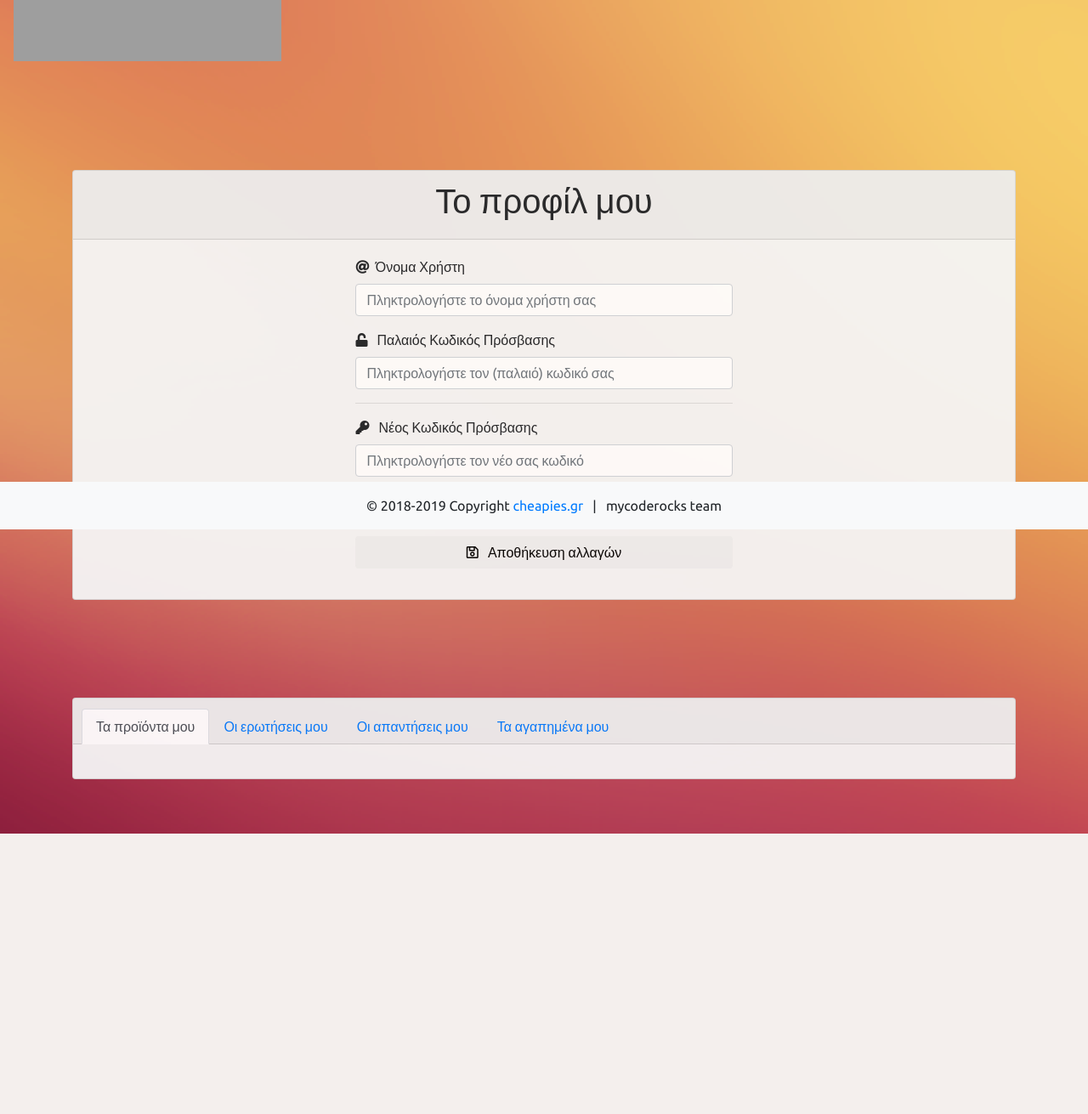
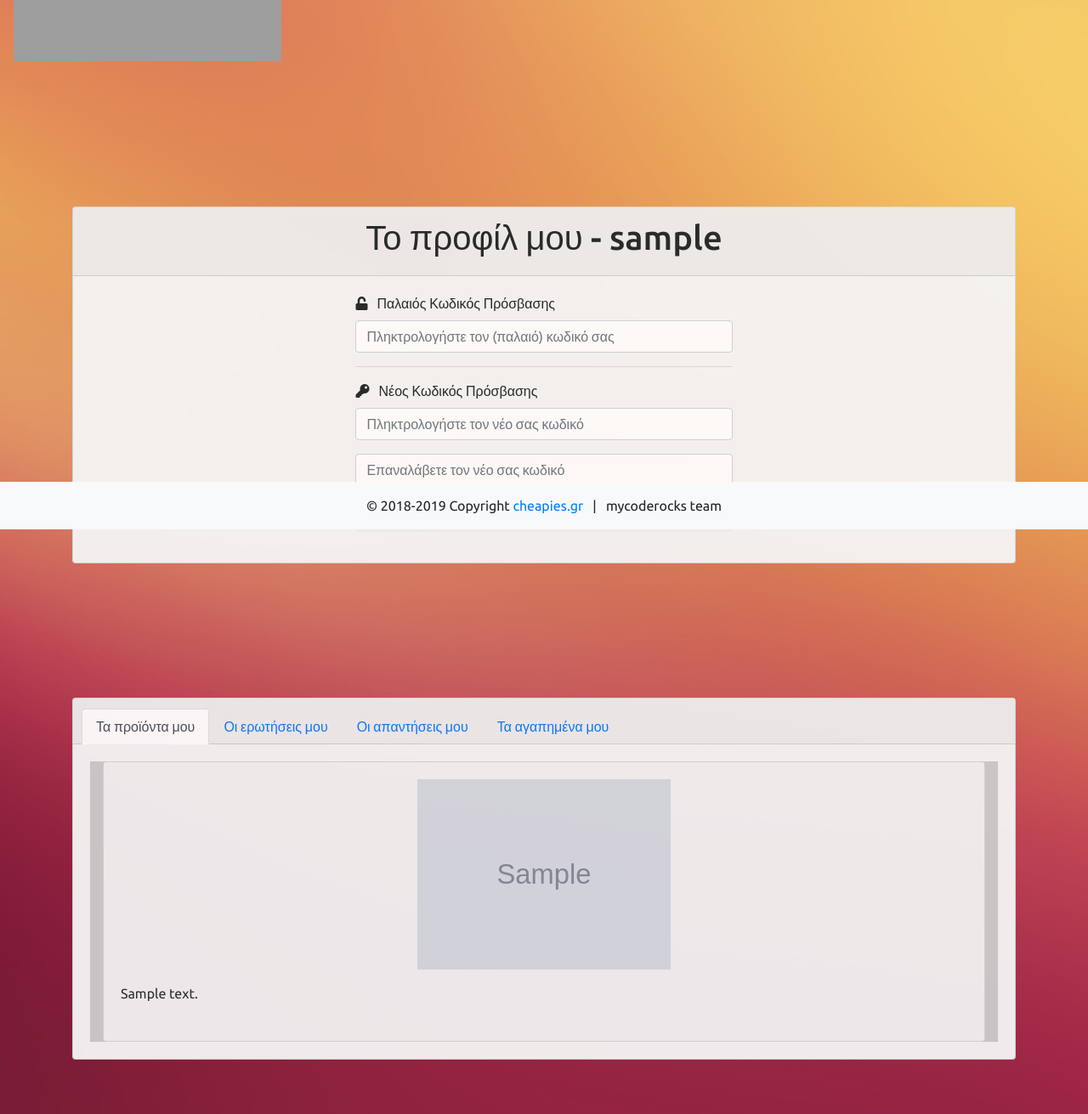
Before and after one commit to papachristoumarios/ntua-softeng, a Django app: page /profile in a window 1280 px wide. Shown: the part 177-1488 px from the top of the page at 85% size. Before the commit the page ends 1158 px from the top, so only its background shows below. Run offline with Django 3.2, Linux system fonts and the light colour scheme; a user stored in the database is signed in; tables that the repository leaves empty hold one stand-in row (values such as "Sample post"); grey boxes marked "Sample" are stand-in pictures; some libraries are stand-ins or nearby versions; grey boxes are pictures that could not be loaded.

Commit message:
Profile page 95% complete

```diff
--- a/cheapiesgr/forms.py
+++ b/cheapiesgr/forms.py
@@ -230,17 +230,12 @@ class AnswerForm(forms.Form):
     )
 
 
+class FavoritesForm(forms.Form):
+    """ Does nothing """
 
 class UserProfileForm(forms.Form):
     """User Profile Form"""
 
-    user = forms.CharField(
-        required=True,
-        widget=forms.TextInput(attrs={
-                                    'placeholder': 'Πληκτρολογήστε το όνομα χρήστη σας',
-                                    'class': 'form-control',
-                                    'id': 'username'})
-    )
 
     old_password = forms.CharField(
         required=True,
@@ -267,18 +262,15 @@ class UserProfileForm(forms.Form):
                                         'id': 'new_pwd_rep'})
     )
 
+    def __init__(self,*args,**kwargs):
+        self.user = kwargs.pop('username')
+        super(UserProfileForm, self).__init__(*args, **kwargs)
 
-    def clean_user(self):
-        user = self.cleaned_data.get('user')
-        r_user = User.objects.filter(username=user)
-        if r_user.count() == 0:
-            raise  ValidationError("Ο χρήστης δεν βρέθηκε στο σύστημα", code='user_not_exists')
-        return user
 
     def clean_old_password(self):
-        user = self.cleaned_data.get('user')
+        username = self.user
         password = self.cleaned_data.get('old_password')
-        user = authenticate(username=user, password=password)
+        user = authenticate(username=username, password=password)
 
         if user is None:
             raise ValidationError("Λάθος κωδικός πρόσβασης",code='wrong_password')
--- a/cheapiesgr/templates/profile.html
+++ b/cheapiesgr/templates/profile.html
@@ -3,27 +3,13 @@
 {% block content %}
 
 <div class="container h-100 d-flex">
-
-
   <div class="card my-auto fullw">
     <div class="card-header my-auto text-center">
-      <h1>Το προφίλ μου</h1>
+      <h1>Το προφίλ μου - {{ user }}</h1>
     </div>
     <div class="card-body padded-card" style="">
       <form method="post">
         {% csrf_token %}
-        <div class="fieldWrapper">
-          <div class="form-group">
-            <label for="user"><i class="fas fa-at"></i>&nbsp; Όνομα Χρήστη</label>
-            <br>
-            {% if form.user.errors %}
-            <div class="alert alert-danger">
-                <strong>{{ form.user.errors  | striptags}}</strong>
-            </div>
-            {% endif %}
-            {{ form.user }}
-          </div>
-        </div>
         <div class="fieldWrapper">
           <div class="form-group">
             <label for="old_password"><i class="fas fa-unlock"></i> &nbsp; Παλαιός Κωδικός Πρόσβασης</label>
@@ -52,10 +38,7 @@
             {{ form.new_password_repeat }}
           </div>
           <b><p id="password-strength-text"></p></b>
-
         </div>
-
-
         <div class="form-group text-center fullw">
           <button type="submit" class="btn btn-default fullw"><i class="far fa-save"></i> &nbsp; Αποθήκευση αλλαγών</button>
         </div>
@@ -64,8 +47,8 @@
   </div>
 </div>
 
+
 <div class="container d-flex">
-
   <div class="card my-auto fullw">
     <div class="card-header">
       <ul class="nav nav-tabs card-header-tabs pull-right"  id="myTab" role="tablist">
@@ -76,27 +59,146 @@
           <a class="nav-link" id="questions-tab" data-toggle="tab" href="#questions" role="tab" aria-controls="questions" aria-selected="false">Οι ερωτήσεις μου</a>
         </li>
         <li class="nav-item">
-          <a class="nav-link" id="answers-tab" data-toggle="tab" href="#answers" role="tab" aria-controls="answers-tab" aria-selected="false">Οι απαντήσεις μου</a>
+          <a class="nav-link" id="answers-tab" data-toggle="tab" href="#answers" role="tab" aria-controls="answers" aria-selected="false">Οι απαντήσεις μου</a>
         </li>
         <li class="nav-item">
-          <a class="nav-link" id="favorites-tab" data-toggle="tab" href="#favorites" role="tab" aria-controls="favorites-tab" aria-selected="false">Τα αγαπημένα μου</a>
+          <a class="nav-link" id="favorites-tab" data-toggle="tab" href="#favorites" role="tab" aria-controls="favorites" aria-selected="false">Τα αγαπημένα μου</a>
         </li>
       </ul>
     </div>
     <div class="card-body">
       <div class="tab-content" id="myTabContent">
-        <div class="tab-pane fade show active" id="home" role="tabpanel" aria-labelledby="home-tab">
 
 
+
+
+        <div class="tab-pane fade show active" id="products" role="tabpanel" aria-labelledby="products-tab">
+          <div class="container">
+            {% for p in products %}
+            <div class="card" style="padding-bottom: 1.5rem;">
+              <div class="card-body">
+                <div class="gallery text-center">
+                  <a href='/product/?productId={{ p.id }}'>
+                    {% if p.image_url != '' %}
+                      {% load static %}
+                      <td class="image"><img style="width: 30%;" src="{% static '' %}{{ p.image_url }}"></td>
+                    {% else %}
+                      <td class="image"><img style="width: 30%;" src="https://vignette.wikia.nocookie.net/feud8622/images/7/75/No_image_available.png/revision/latest?cb=20170116005915"></td>
+                    {% endif %}
+                  </a>
+                </div>
+                <div class="card-text" style="padding-top: 1rem;">
+                  <div class="text center">
+                    {{ p.product_description}}
+                  </div>
+                </div>
+              </div>
+            </div>
+            {% endfor %}
+          </div>
         </div>
-        <div class="tab-pane fade" id="profile" role="tabpanel" aria-labelledby="profile-tab">...</div>
-        <div class="tab-pane fade" id="contact" role="tabpanel" aria-labelledby="contact-tab">...</div>
+
+
+        <div class="tab-pane fade" id="questions" role="tabpanel" aria-labelledby="questions-tab">
+          <div class="container">
+            {% for q in questions %}
+            <div class="card" style="padding-bottom: 1.5rem;">
+              <div class="card-body">
+                <div class="gallery text-center">
+                  <a href='/product/?productId={{ q.registration.id }}'>
+                    {% if q.registration.image_url != '' %}
+                      {% load static %}
+                      <td class="image"><img style="width: 30%;" src="{% static '' %}{{ q.registration.image_url }}"></td>
+                    {% else %}
+                      <td class="image"><img style="width: 30%;" src="https://vignette.wikia.nocookie.net/feud8622/images/7/75/No_image_available.png/revision/latest?cb=20170116005915"></td>
+                    {% endif %}
+                  </a>
+                </div>
+                <div class="card-text" style="padding-top: 1rem;">
+                  <div class="text center">
+                    <b> Q: {{ q.question_text }} </b>
+                    {% for a in q.answers %}
+                      <p> <font color="green">A : {{ a.answer_text }} </font></p>
+                    {% endfor %}
+                  </div>
+                </div>
+              </div>
+            </div>
+            {% endfor %}
+          </div>
+        </div>
+
+
+
+
+        <div class="tab-pane fade" id="answers" role="tabpanel" aria-labelledby="answers-tab">
+          <div class="container">
+            {% for ans in answers %}
+            <div class="card" style="padding-bottom: 1.5rem;">
+              <div class="card-body">
+                <div class="gallery text-center">
+                  <a href='/product/?productId={{ q.registration.id }}'>
+                    {% if ans.question.registration.image_url != '' %}
+                      {% load static %}
+                      <td class="image"><img style="width: 30%;" src="{% static '' %}{{ ans.question.registration.image_url }}"></td>
+                    {% else %}
+                      <td class="image"><img style="width: 30%;" src="https://vignette.wikia.nocookie.net/feud8622/images/7/75/No_image_available.png/revision/latest?cb=20170116005915"></td>
+                    {% endif %}
+                  </a>
+                </div>
+                <div class="card-text" style="padding-top: 1rem;">
+                  <div class="text center">
+                    Q: {{ ans.question.question_text }}
+                    <p><b>A: {{ ans.answer_text }} </b></p>
+                  </div>
+                </div>
+              </div>
+            </div>
+            {% endfor %}
+          </div>
+        </div>
+
+        <div class="tab-pane fade" id="favorites" role="tabpanel" aria-labelledby="favorite-tab">
+          <div class="container">
+            {% for fav in favorites %}
+            <div class="card" style="padding-bottom: 1.5rem;">
+              <div class="card-body">
+                <div class="gallery text-center">
+                  <a href='/product/?productId={{ f.registration.id }}'>
+                    {% if fav.registration.image_url != '' %}
+                      {% load static %}
+                      <td class="image"><img style="width: 30%;" src="{% static '' %}{{ fav.registration.image_url }}"></td>
+                    {% else %}
+                      <td class="image"><img style="width: 30%;" src="https://vignette.wikia.nocookie.net/feud8622/images/7/75/No_image_available.png/revision/latest?cb=20170116005915"></td>
+                    {% endif %}
+                  </a>
+                </div>
+                <div class="card-text" style="padding-top: 1rem;">
+                  <div class="text center">
+                    {{ fav.registration.product_description}}
+                  </div>
+                </div>
+                <form method="post">
+                  {% csrf_token %}
+                  <div class="form-group">
+                    {{ favform }}
+                  </div>
+                  <div class="form-group text-center fullw">
+                    <button class="btn btn-link" type="submit" name="remove_from_fav" value="remove_from_fav"><i class="fas fa-trash-alt"></i> &nbsp; Κατάργηση από τα αγαπημένα</button>
+                    <!-- Prepei na steilw to favorite id wste na to diagrapsw sto view -->
+                  </div>
+                </form>
+              </div>
+            </div>
+            {% endfor %}
+          </div>
+        </div>
+
+
+
       </div>
     </div>
-
-
   </div>
-
 </div>
 
 
--- a/cheapiesgr/views.py
+++ b/cheapiesgr/views.py
@@ -60,6 +60,7 @@ def product(request):
     registration = Registration.objects.get(pk=product_id)
 
     if request.method == 'POST':
+        h = FavoritesForm(request.POST)
         f = ReviewForm(request.POST)
         q = QuestionForm(request.POST)
         if f.is_valid():
@@ -88,10 +89,20 @@ def product(request):
             )
 
             question.save()
+
+        elif h.is_valid():
+            if (Favorite.objects.filter(volunteer=request.user, registration=registration).count() == 0):
+                fav = Favorite(
+                volunteer=request.user,
+                registration=registration
+                )
+                fav.save()
+
         return redirect('product/?productId={}'.format(product_id))
     else:
         f = ReviewForm()
         q = QuestionForm()
+        h = FavoritesForm()
 
 
     return render(request, 'product.html', {
@@ -103,6 +114,7 @@ def product(request):
         'distance': distance(product.location, client_loc),
         'form' : f,
         'qform' : q,
+        'favform' : h
     })
 
 
@@ -410,10 +422,16 @@ def signin(request):
 
 
 def profile(request):
+    del_fav = FavoritesForm(request.POST)
+    user = request.user
+    registered_products =  user.registration_set.all()
+    user_questions =  user.question_set.all()
+    user_answers = user.answer_set.all()
+    user_favorites = user.favorite_set.all()
     if request.method == 'POST':
-        f = UserProfileForm(request.POST)
+        f = UserProfileForm(request.POST, username = user.username)
         if f.is_valid():
-            username = f.cleaned_data['user']
+            username = user.username
             old_password = f.cleaned_data['old_password']
             new_password = f.cleaned_data['new_password']
             new_password_repeat = f.cleaned_data['new_password_repeat']
@@ -426,6 +444,12 @@ def profile(request):
                 return render(request, 'index.html', {})
             else:
                 print("Authentication failed")
+
+        #elif del_fav.is_valid():
+            #Get passed parameter and delete favorite, then refresh profile
+
     else:
-        f = UserProfileForm()
-    return render(request, 'profile.html', {'form': f})
+        f = UserProfileForm(username = user.username)
+    return render(request, 'profile.html', {'form': f, 'user': user, 'products' : registered_products,
+                                            'questions' : user_questions, 'answers' : user_answers,
+                                            'favorites' : user_favorites, 'favform' : del_fav})
```
Also changed, not shown: cheapiesgr/models.py (+10 -0 lines), cheapiesgr/templates/product.html (+11 -7 lines), cheapiesgr/static/images/background.png.
